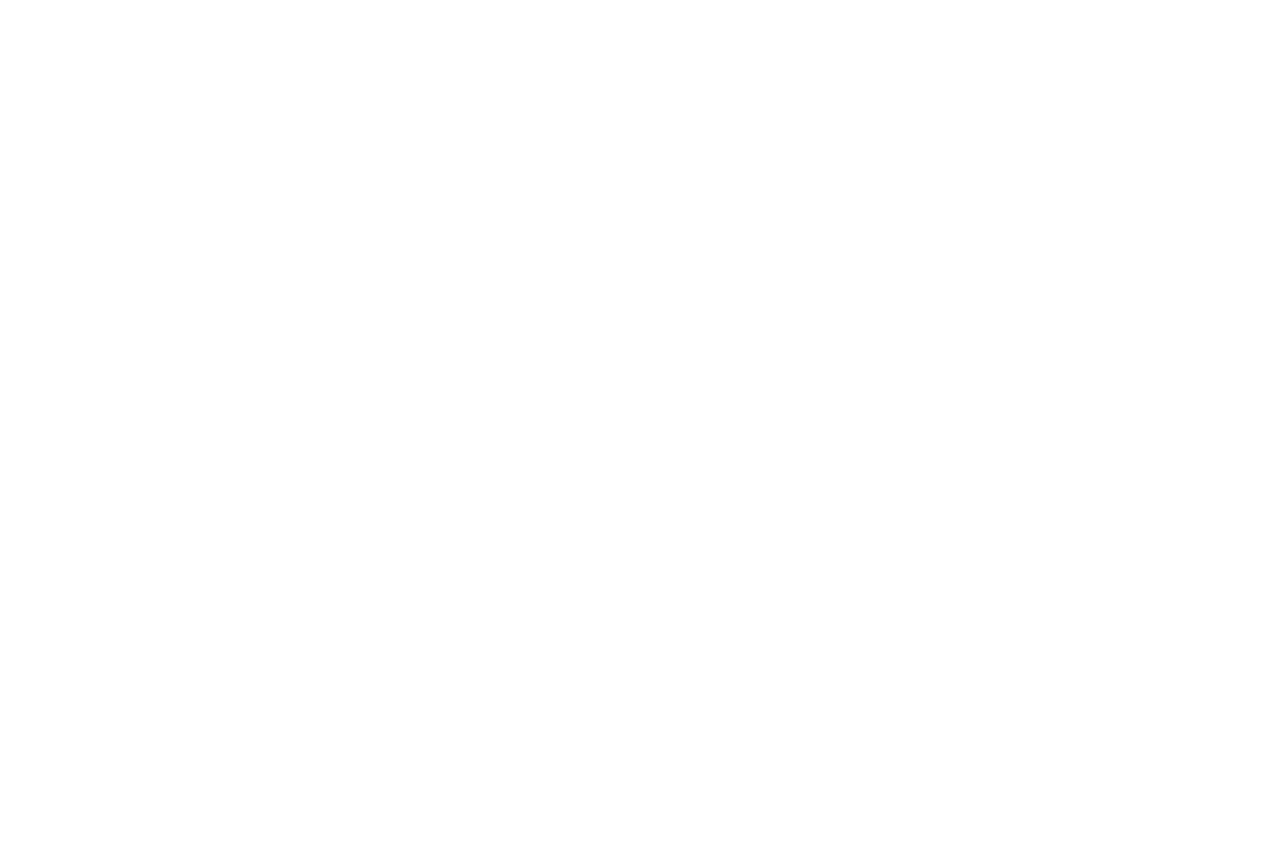
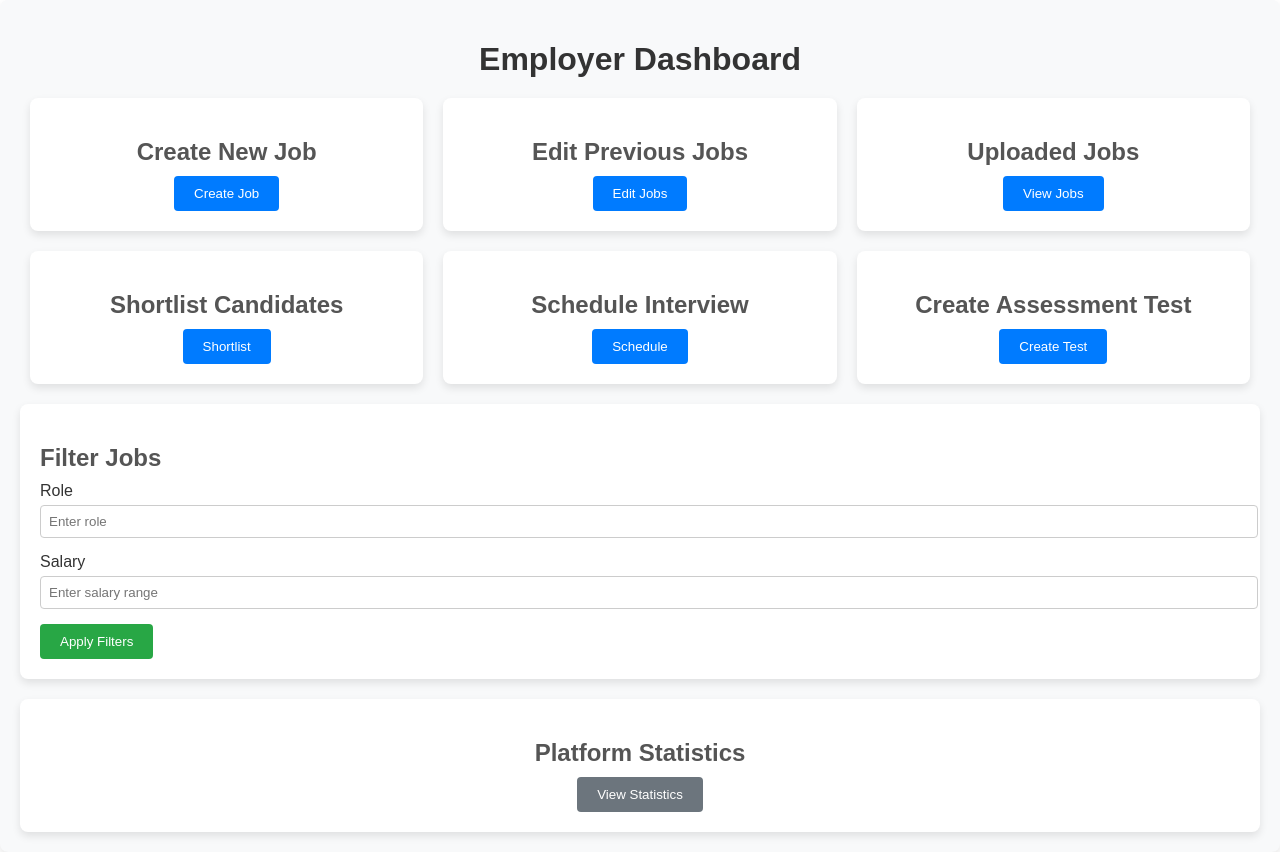
Before and after one commit to Yashgabani845/hiring-portal, a React (Create React App) app in the folder hiring-portal/: page /owner in a window 1280 px wide. Before the commit this address had no page. Before the commit the page ends 800 px from the top, so only its background shows below. Built offline with nearby package versions, Linux system fonts and the light colour scheme.

Commit message:
employer dashboard added

```diff
--- a/hiring-portal/src/App.js
+++ b/hiring-portal/src/App.js
@@ -6,6 +6,7 @@ import { BrowserRouter as Router, Routes, Route } from "react-router-dom";
 import Signup from './Components/Signup';
 import Jobpage from './Components/Jobpage';
 import Job from './Components/Job';
+import Dashboard from './Components/Dashboard';
 
 
 function App() {
@@ -16,6 +17,7 @@ function App() {
         <Route path='/signup' element={<Signup />}/>
         <Route path='/jobcard' element={<Jobpage />}/>
         <Route path="/job/:id" element={<Job/>} />
+        <Route path="/owner" element={<Dashboard/>}/>
 
    </Routes>
    </Router>
--- /dev/null
+++ b/hiring-portal/src/CSS/dashboard.css
@@ -0,0 +1,119 @@
+.employer-dashboard {
+    padding: 20px;
+    background-color: #f8f9fa;
+    border-radius: 8px;
+    box-shadow: 0 4px 8px rgba(0, 0, 0, 0.1);
+    font-family: Arial, sans-serif;
+}
+
+.employer-dashboard h1 {
+    text-align: center;
+    margin-bottom: 20px;
+    color: #333;
+}
+
+.card-section {
+    display: flex;
+    justify-content: space-between;
+    margin-bottom: 20px;
+}
+
+.card {
+    flex: 1;
+    margin: 0 10px;
+    padding: 20px;
+    background-color: #fff;
+    border-radius: 8px;
+    box-shadow: 0 4px 8px rgba(0, 0, 0, 0.1);
+    text-align: center;
+}
+
+.card h2 {
+    margin-bottom: 10px;
+    color: #555;
+}
+
+.card button {
+    padding: 10px 20px;
+    background-color: #007bff;
+    color: #fff;
+    border: none;
+    border-radius: 4px;
+    cursor: pointer;
+    transition: background-color 0.3s ease;
+}
+
+.card button:hover {
+    background-color: #0056b3;
+}
+
+.filter-section {
+    margin-bottom: 20px;
+    padding: 20px;
+    background-color: #fff;
+    border-radius: 8px;
+    box-shadow: 0 4px 8px rgba(0, 0, 0, 0.1);
+}
+
+.filter-section h2 {
+    margin-bottom: 10px;
+    color: #555;
+}
+
+.filter-section .form-group {
+    margin-bottom: 15px;
+}
+
+.filter-section label {
+    display: block;
+    margin-bottom: 5px;
+    color: #333;
+}
+
+.filter-section input {
+    width: 100%;
+    padding: 8px;
+    border: 1px solid #ccc;
+    border-radius: 4px;
+}
+
+.filter-section button {
+    padding: 10px 20px;
+    background-color: #28a745;
+    color: #fff;
+    border: none;
+    border-radius: 4px;
+    cursor: pointer;
+    transition: background-color 0.3s ease;
+}
+
+.filter-section button:hover {
+    background-color: #218838;
+}
+
+.statistics-section {
+    padding: 20px;
+    background-color: #fff;
+    border-radius: 8px;
+    box-shadow: 0 4px 8px rgba(0, 0, 0, 0.1);
+    text-align: center;
+}
+
+.statistics-section h2 {
+    margin-bottom: 10px;
+    color: #555;
+}
+
+.statistics-section button {
+    padding: 10px 20px;
+    background-color: #6c757d;
+    color: #fff;
+    border: none;
+    border-radius: 4px;
+    cursor: pointer;
+    transition: background-color 0.3s ease;
+}
+
+.statistics-section button:hover {
+    background-color: #5a6268;
+}
--- /dev/null
+++ b/hiring-portal/src/Components/Dashboard.jsx
@@ -0,0 +1,65 @@
+import React from 'react';
+import "../CSS/dashboard.css";
+const Dashboard = () => {
+    return (
+        <div className="employer-dashboard">
+            <h1>Employer Dashboard</h1>
+
+            <div className="card-section">
+                <div className="card">
+                    <h2>Create New Job</h2>
+                    <button>Create Job</button>
+                </div>
+
+                <div className="card">
+                    <h2>Edit Previous Jobs</h2>
+                    <button>Edit Jobs</button>
+                </div>
+
+                <div className="card">
+                    <h2>Uploaded Jobs</h2>
+                    <button>View Jobs</button>
+                </div>
+            </div>
+
+            <div className="card-section">
+                <div className="card">
+                    <h2>Shortlist Candidates</h2>
+                    <button>Shortlist</button>
+                </div>
+
+                <div className="card">
+                    <h2>Schedule Interview</h2>
+                    <button>Schedule</button>
+                </div>
+
+                <div className="card">
+                    <h2>Create Assessment Test</h2>
+                    <button>Create Test</button>
+                </div>
+            </div>
+
+            <div className="filter-section">
+                <h2>Filter Jobs</h2>
+                <form>
+                    <div className="form-group">
+                        <label>Role</label>
+                        <input type="text" placeholder="Enter role" />
+                    </div>
+                    <div className="form-group">
+                        <label>Salary</label>
+                        <input type="text" placeholder="Enter salary range" />
+                    </div>
+                    <button type="submit">Apply Filters</button>
+                </form>
+            </div>
+
+            <div className="statistics-section">
+                <h2>Platform Statistics</h2>
+                <button>View Statistics</button>
+            </div>
+        </div>
+    );
+};
+
+export default Dashboard;
```
